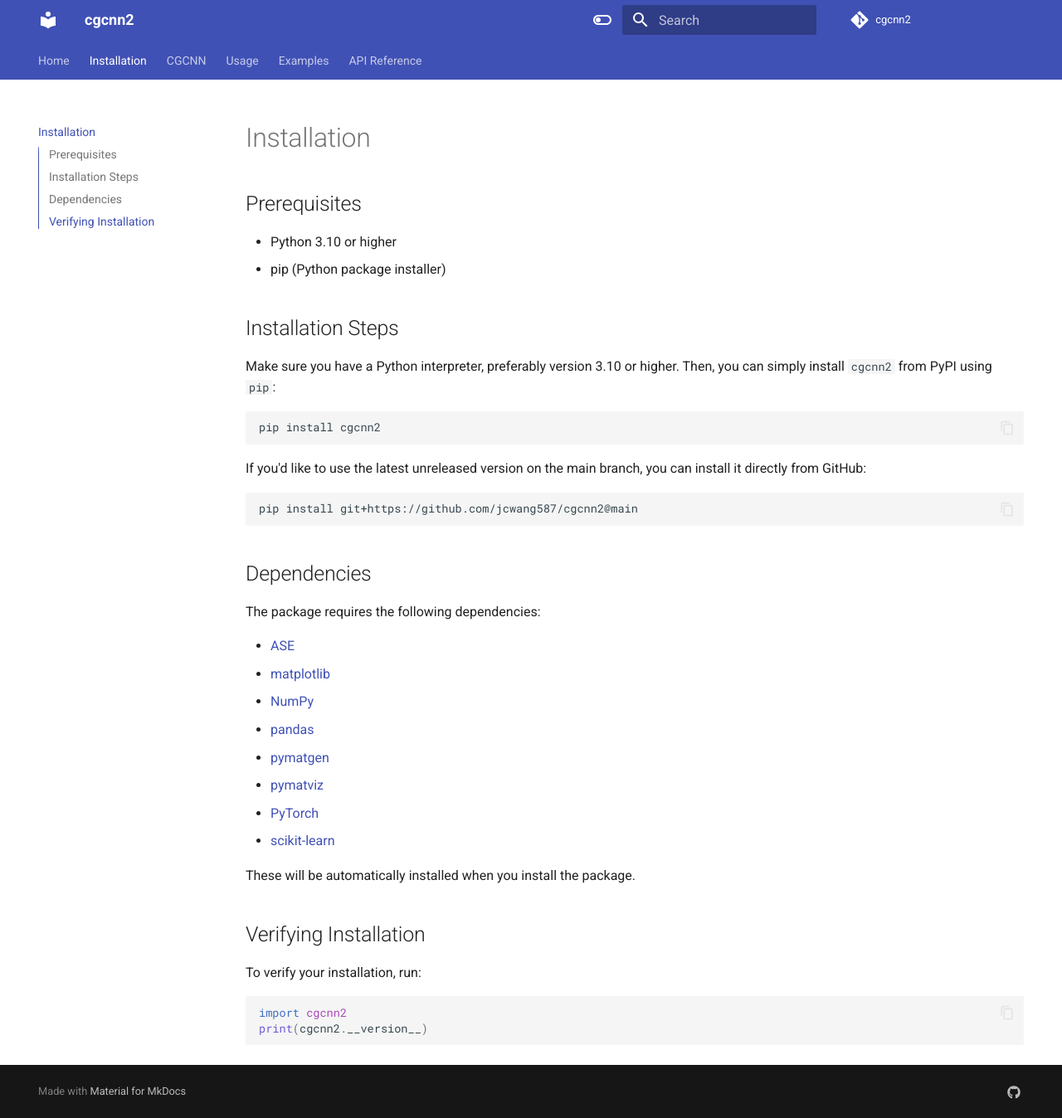
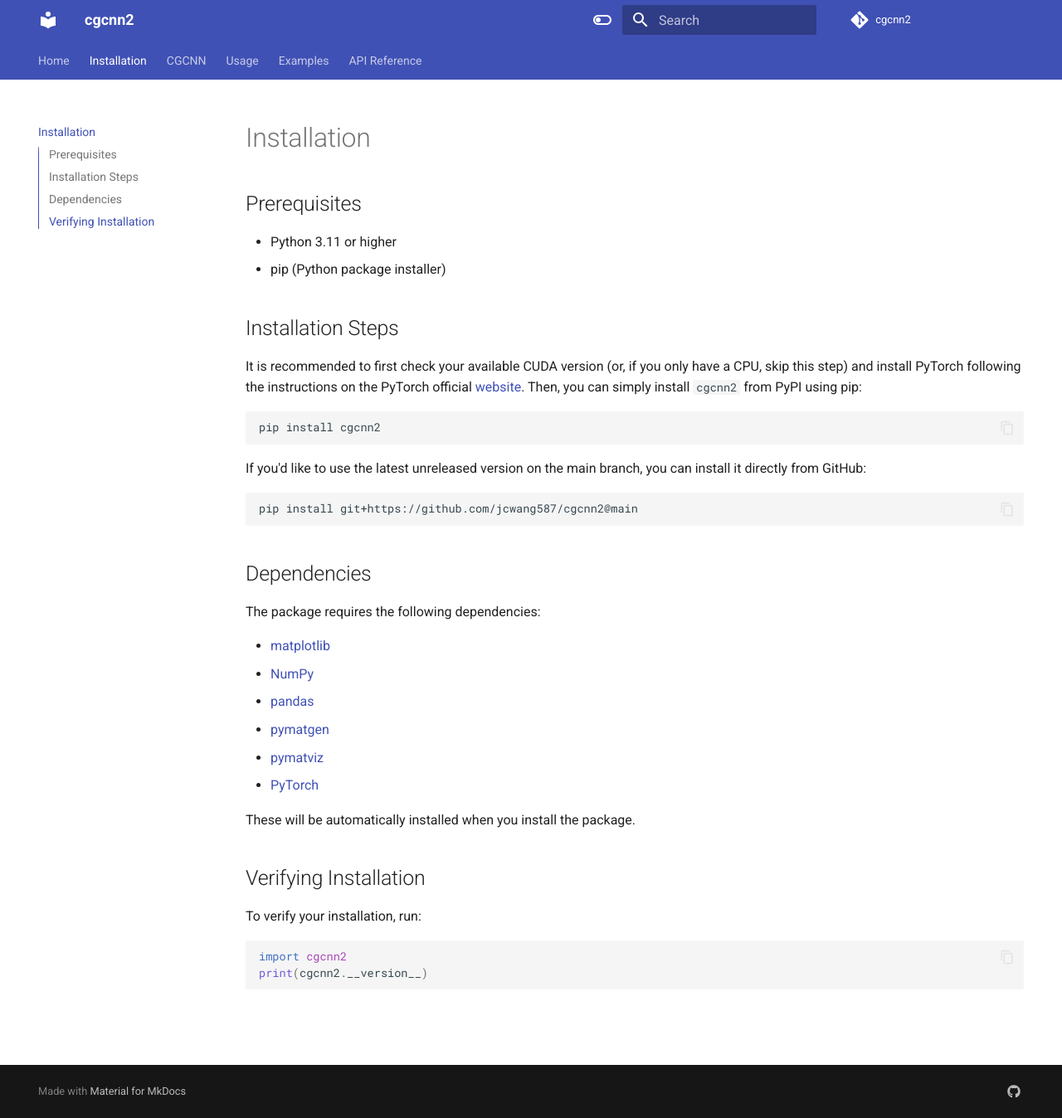
Before and after one commit to jcwang587/cgcnn2, an MkDocs documentation site: the page built from docs/1_installation.md, in a window 1280 px wide and 1348 px high. Shown: the whole window at 83% size. Built offline with MkDocs 1.6.1 and Material for MkDocs 9.7.7, drawn with Linux system fonts in a browser that asks for light colours; comment, search, counter and statistics services are not loaded.

Commit message:
clean the doc

````diff
--- a/docs/1_installation.md
+++ b/docs/1_installation.md
@@ -2,13 +2,12 @@
 
 ## Prerequisites
 
-- Python 3.10 or higher
+- Python 3.11 or higher
 - pip (Python package installer)
 
 ## Installation Steps
 
-Make sure you have a Python interpreter, preferably version 3.10 or higher. Then, you can simply install `cgcnn2` from
-PyPI using `pip`:
+It is recommended to first check your available CUDA version (or, if you only have a CPU, skip this step) and install PyTorch following the instructions on the PyTorch official [website](https://pytorch.org/get-started/locally/). Then, you can simply install `cgcnn2` from PyPI using pip:
 
 ```bash
 pip install cgcnn2
@@ -24,14 +23,12 @@
 
 The package requires the following dependencies:
 
-* [ASE](https://wiki.fysik.dtu.dk/ase/)
 * [matplotlib](https://matplotlib.org/)
 * [NumPy](https://numpy.org/)
 * [pandas](https://pandas.pydata.org/)
 * [pymatgen](https://pymatgen.org/)
 * [pymatviz](https://pymatviz.janosh.dev/)
 * [PyTorch](https://pytorch.org/)
-* [scikit-learn](https://scikit-learn.org/)
 
 These will be automatically installed when you install the package.
 
--- a/pyproject.toml
+++ b/pyproject.toml
@@ -19,6 +19,7 @@
 ]
 
 dependencies = [
+  "matplotlib",
   "numpy",
   "pandas",
   "pymatgen>=2025.1.9",
````
